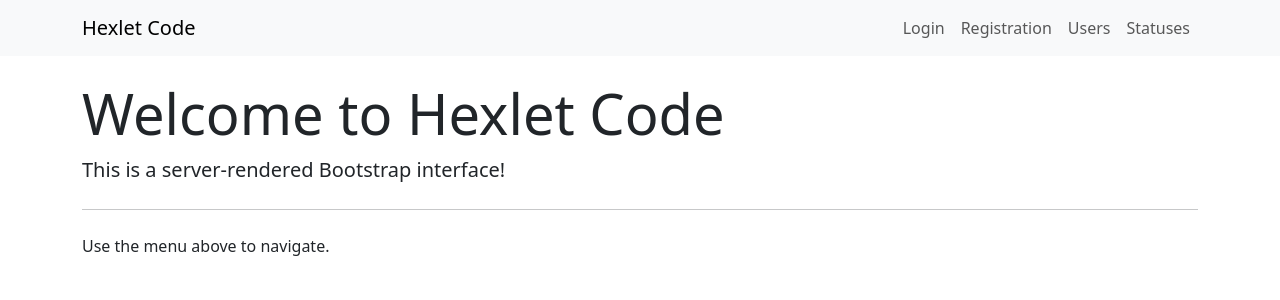
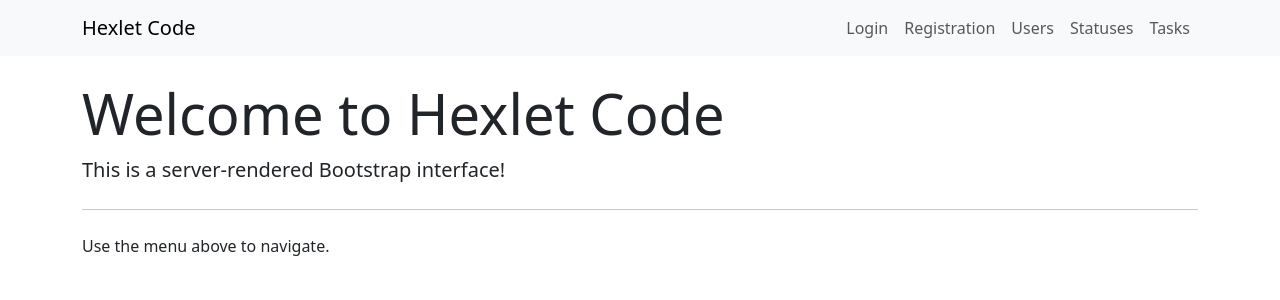
Before and after one commit to Maxcosanostra/python-project-52, a Django app: page / in a window 1280 px wide. Shown: the top 300 px of the page. Run offline with Django 5.2, Linux system fonts and the light colour scheme; some libraries are stand-ins or nearby versions.

Commit message:
add new href="{% url 'task_list' %}"

```diff
--- a/templates/base.html
+++ b/templates/base.html
@@ -32,6 +32,9 @@
                     <li class="nav-item">
                         <a class="nav-link" href="{% url 'status_list' %}">{% trans "Statuses" %}</a>
                     </li>
+                    <li class="nav-item">
+                        <a class="nav-link" href="{% url 'task_list' %}">{% trans "Tasks" %}</a>
+                    </li>
                 </ul>
             </div>
         </div>
```
